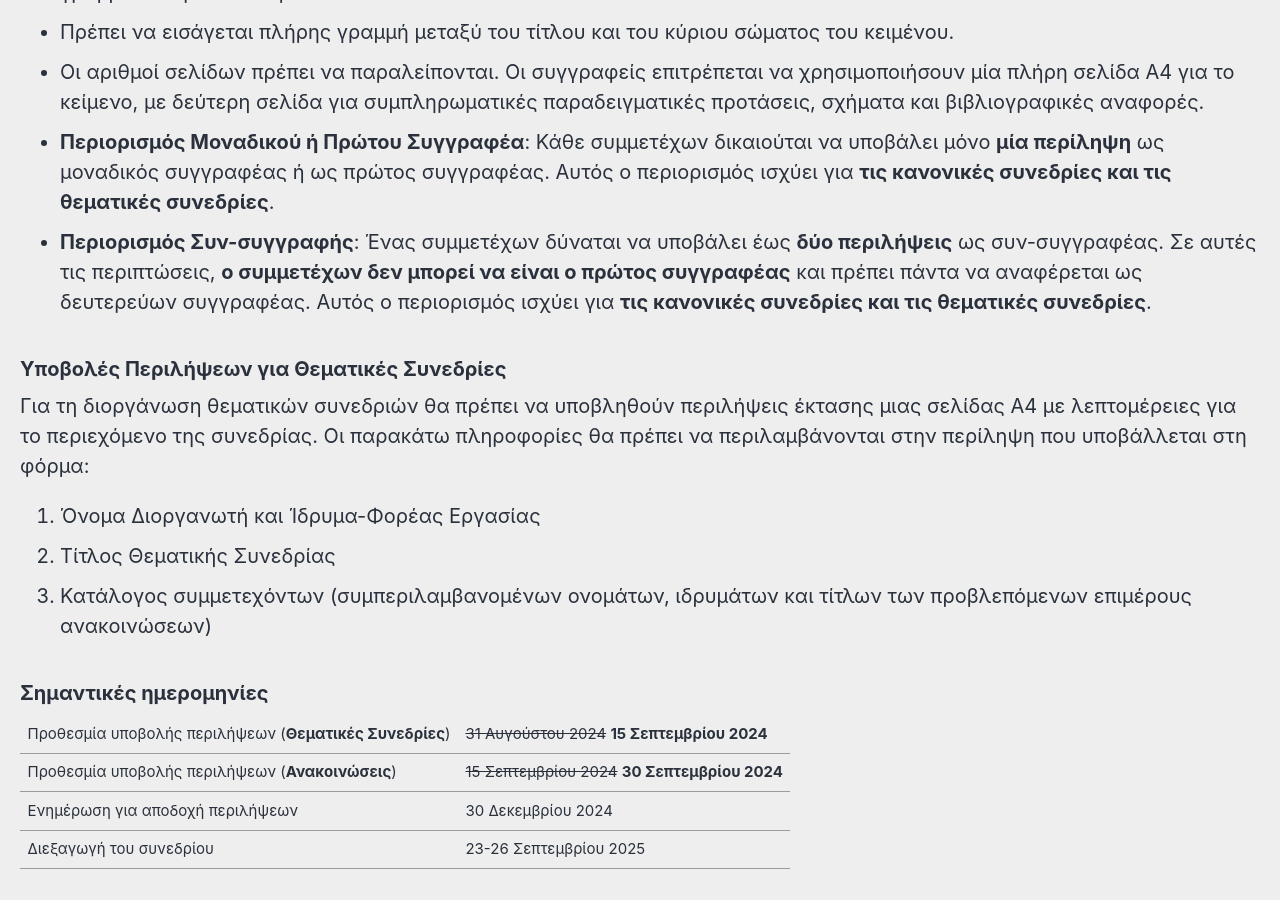
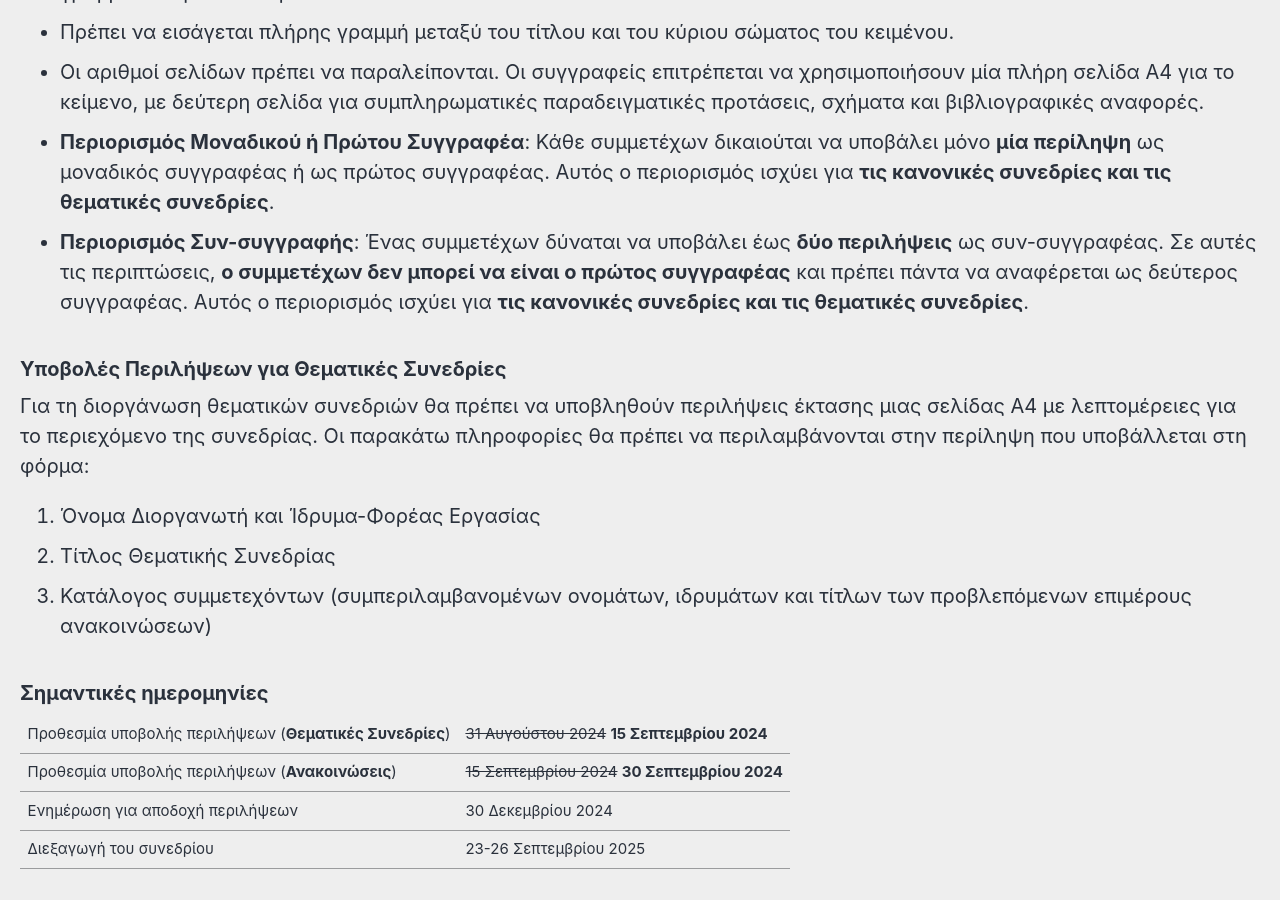
Before and after one commit to roryleung/ICGL17, a Jekyll site: the page built from _pages/gr_cfp.md, in a window 1280 px wide and 900 px high, scrolled down 1170 px. Built offline with Jekyll 4.4.1, drawn with Linux system fonts in a browser that asks for light colours; cached includes are drawn as plain includes; nearby versions of some CDN libraries.

Commit message:
Update gr_cfp.md

```diff
--- a/_pages/gr_cfp.md
+++ b/_pages/gr_cfp.md
@@ -24,7 +24,7 @@ excerpt: "23-26 Σεπτεμβρίου 2025<br>Πανεπιστήμιο του C
 - Πρέπει να εισάγεται πλήρης γραμμή μεταξύ του τίτλου και του κύριου σώματος του κειμένου.
 - Οι αριθμοί σελίδων πρέπει να παραλείπονται. Οι συγγραφείς επιτρέπεται να χρησιμοποιήσουν μία πλήρη σελίδα Α4 για το κείμενο, με δεύτερη σελίδα για συμπληρωματικές παραδειγματικές προτάσεις, σχήματα και βιβλιογραφικές αναφορές.
 - **Περιορισμός Μοναδικού ή Πρώτου Συγγραφέα**: Κάθε συμμετέχων δικαιούται να υποβάλει μόνο **μία περίληψη** ως μοναδικός συγγραφέας ή ως πρώτος συγγραφέας. Αυτός ο περιορισμός ισχύει για **τις κανονικές συνεδρίες και τις θεματικές συνεδρίες**.
-- **Περιορισμός Συν-συγγραφής**:   Ένας συμμετέχων δύναται να υποβάλει έως **δύο περιλήψεις** ως συν-συγγραφέας. Σε αυτές τις περιπτώσεις, **ο συμμετέχων δεν μπορεί να είναι ο πρώτος συγγραφέας** και πρέπει πάντα να αναφέρεται ως δευτερεύων συγγραφέας. Αυτός ο περιορισμός ισχύει για **τις κανονικές συνεδρίες και τις θεματικές συνεδρίες**.
+- **Περιορισμός Συν-συγγραφής**:   Ένας συμμετέχων δύναται να υποβάλει έως **δύο περιλήψεις** ως συν-συγγραφέας. Σε αυτές τις περιπτώσεις, **ο συμμετέχων δεν μπορεί να είναι ο πρώτος συγγραφέας** και πρέπει πάντα να αναφέρεται ως δεύτερος συγγραφέας. Αυτός ο περιορισμός ισχύει για **τις κανονικές συνεδρίες και τις θεματικές συνεδρίες**.
 
 
 ### Υποβολές Περιλήψεων για Θεματικές Συνεδρίες
```
